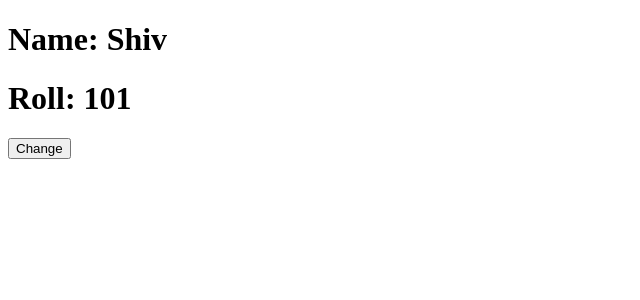
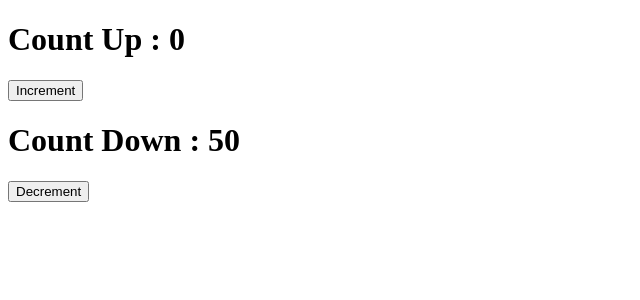
Before and after one commit to shivshaktisahoo/React-JS, a React (Create React App) app in the folder my-app/: page / in a window 1280 px wide. Shown: the top 300 px of the page, without its empty margins (0-640 px from the left). Built offline with nearby package versions, Linux system fonts and the light colour scheme.

Commit message:
Hooks - useEffect()

```diff
--- a/my-app/public/index.html
+++ b/my-app/public/index.html
@@ -18,7 +18,6 @@
   <body>
     <noscript>You need to enable JavaScript to run this app.</noscript>
     <div id="root"></div>
-    <div id="stu"></div>
 
   </body>
 </html>
--- a/my-app/src/App.js
+++ b/my-app/src/App.js
@@ -1,24 +1,31 @@
-import React, { useState } from 'react';
+import React, {useState, useEffect} from 'react';
 
 function App(){
-  // Declaring State and destructuring Array
-  const [name, setName] = useState("Shiv");
-  const [roll, setRoll] = useState(101);
+  const [count, setCount] = useState(0);
+  const [count1, setCount1] = useState(50);
 
-  const handleClick = () => {
-    // Updating State
-    setName("Alok");
-    setRoll(105);
-  }
-  return (
+  const handleIncrement = () => {
+    setCount(count + 1);
+  };
+
+  const handleDecrement = () => {
+    setCount1(count1 - 1);
+  };
+
+  useEffect(() => {
+    console.log("Use Effect Called");
+  }, [count]);
+
+
+  return(
     <React.Fragment>
-      {/* Accessing State */}
-      <h1>Name: { name }</h1>
-      <h1>Roll: { roll }</h1>
-      <button onClick={handleClick}>Change</button>
+      <h1>Count Up : {count}</h1>
+      <button onClick={handleIncrement}>Increment</button>
+
+      <h1>Count Down : {count1}</h1>
+      <button onClick={handleDecrement}>Decrement</button>
     </React.Fragment>
   );
-
 }
 
 export default App;
```
